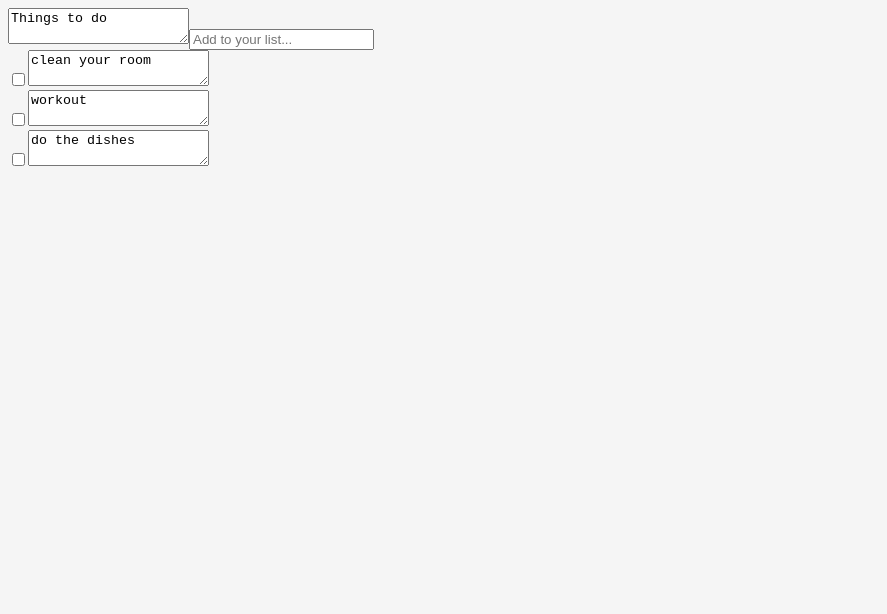
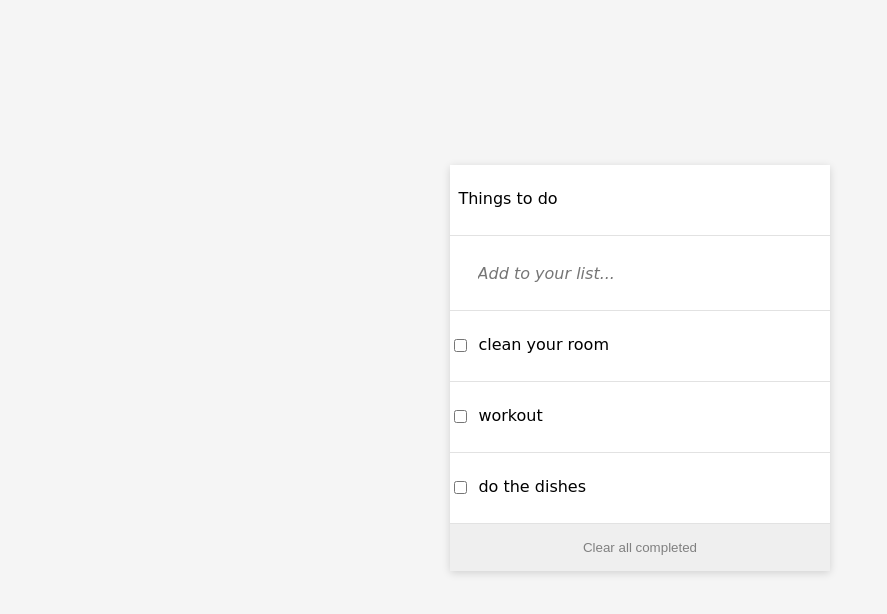
Before and after one commit to guerreiropedr0/To-do-list, a website built with webpack: page src/index.html in a window 1280 px wide. Shown: the whole page, without its empty margins (0-887 px from the left). Built offline with nearby package versions, Linux system fonts and the light colour scheme.

Commit message:
Style list to be a clone of the minimalist project

```diff
--- a/src/index.js
+++ b/src/index.js
@@ -21,12 +21,12 @@ const TASKS = [
 function populateDiv() {
   const LIST = document.getElementById('list');
   LIST.innerHTML =
-    '<form><div><textarea>Things to do</textarea><input type="text" placeholder="Add to your list..."></div></form>';
+    '<form><div class="heading"><textarea>Things to do</textarea><input type="text" placeholder="Add to your list..."></div><button type="button">Clear all completed</button></form>';
   TASKS.sort(function (a, b) {
     return a.index - b.index;
   });
   for (let i = 0; i < TASKS.length; i += 1) {
-    LIST.innerHTML += `<div><input type="checkbox"><textarea>${TASKS[i].description}</textarea></div>`;
+    LIST.innerHTML += `<div class="task"><input type="checkbox"><textarea>${TASKS[i].description}</textarea></div>`;
   }
 }
 
--- a/src/style.css
+++ b/src/style.css
@@ -1,3 +1,64 @@
 body {
   background-color: #f5f5f5;
+  display: flex;
+  align-items: center;
+  justify-content: center;
+  height: 90vh;
 }
+
+#list {
+  display: flex;
+  flex-direction: column;
+  background-color: #fff;
+  width: 30%;
+  border-radius: 0.1875rem;
+  box-shadow: 0 0.125rem 0.5rem rgb(0 0 0 / 15%);
+}
+
+.heading {
+  display: flex;
+  flex-direction: column;
+  border-bottom: 0.0625rem solid #e2e2e2;
+}
+
+.heading textarea {
+  border-bottom: 0.0625rem solid #e2e2e2;
+}
+
+.heading input {
+  font-style: italic;
+  padding: 1.7rem;
+}
+
+textarea,
+input {
+  border: none;
+  overflow: auto;
+  outline: none;
+  -webkit-box-shadow: none;
+  -moz-box-shadow: none;
+  box-shadow: none;
+  resize: none;
+  padding: 1.5rem 0.5rem 0.5rem 0.5rem;
+  font-family: cursive;
+  font-size: 1rem;
+}
+
+button {
+  order: 1;
+  background-color: #efefef;
+  color: #808080;
+  border: none;
+  padding: 1rem;
+}
+
+button:hover {
+  text-decoration: underline;
+  color: #000;
+}
+
+.task {
+  display: flex;
+  align-items: center;
+  border-bottom: 0.0625rem solid #e2e2e2;
+}
```
Also changed, not shown: dist/main.js.
